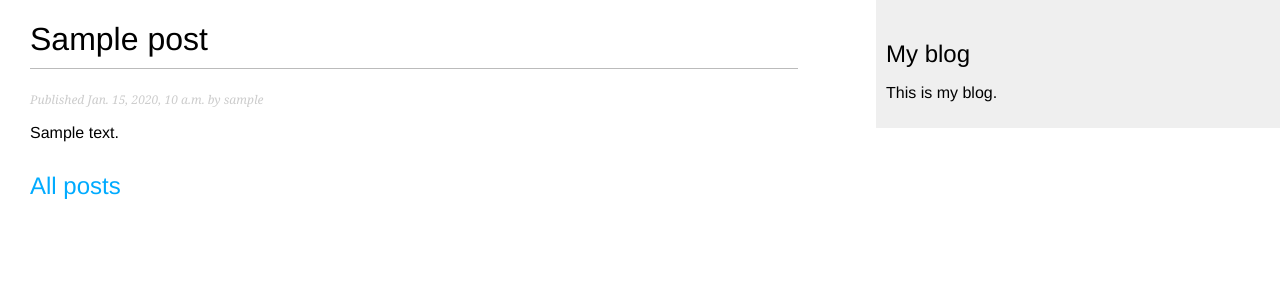
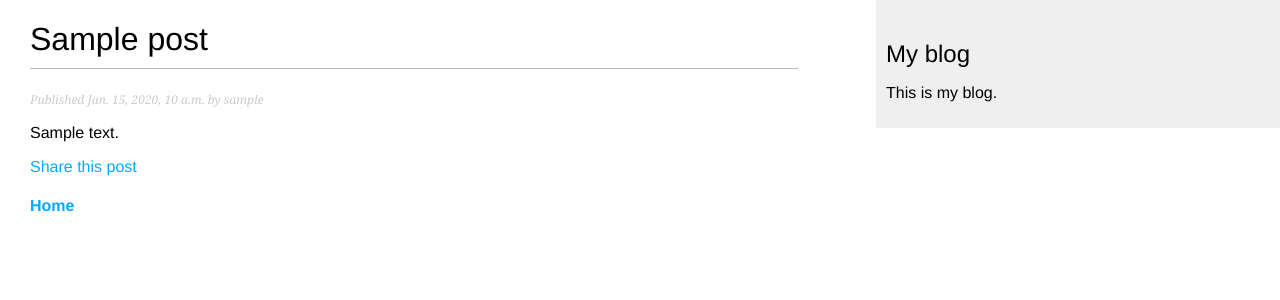
Before and after one commit to mohammed-manahi/blog, a Django app: a page that uses main/templates/main/post_detail.html in a window 1280 px wide. Shown: the top 300 px of the page. Run offline with Django 4.2, Linux system fonts and the light colour scheme; tables that the repository leaves empty hold one stand-in row (values such as "Sample post").

Commit message:
Implement recommending posts by email using google's smtp server

```diff
--- a/main/templates/main/post_detail.html
+++ b/main/templates/main/post_detail.html
@@ -6,10 +6,14 @@
         Published {{ post.publish }} by {{ post.author }}
     </p>
     {{ post.body|linebreaks }}
-
-    <h2>
+    <p>
+        <a href="{% url "main:post_share" post.id %}">
+            Share this post
+        </a>
+    </p>
+    <h4>
         <a href="{% url 'main:post_list' %}">
-            All posts
+            Home
         </a>
-    </h2>
+    </h4>
 {% endblock %}
--- a/main/urls.py
+++ b/main/urls.py
@@ -9,4 +9,6 @@ urlpatterns = [
     path("", views.PostListView.as_view(), name="post_list"),
     # Make urls seo friendly by using date and slug combination in the post detail url
     path("<int:day>/<int:month>/<int:year>/<slug:post>/", views.post_detail, name="post_detail"),
+    # Define post share url
+    path("<int:post_pk>/share/", views.post_share, name="post_share")
 ]
--- a/main/views.py
+++ b/main/views.py
@@ -1,7 +1,14 @@
+import os
+from django.http.response import HttpResponse
 from django.shortcuts import render, get_object_or_404
 from django.core.paginator import Paginator, EmptyPage, PageNotAnInteger
 from django.views.generic import ListView
+from django.core.mail import send_mail, BadHeaderError
 from main.models import Post
+from main.forms import EmailPostForm
+from dotenv import load_dotenv
+
+load_dotenv()
 
 
 # def post_list(request):
@@ -40,3 +47,29 @@ class PostListView(ListView):
     # Use context object name, if not set default is object list
     context_object_name = "post_list"
     template_name = "main/post_list.html"
+
+
+def post_share(request, post_pk):
+    # Create post share view to share recommended posts by email
+    post = get_object_or_404(Post, pk=post_pk, status=Post.Status.PUBLISH)
+    sent = False
+    if request.method == "POST":
+        form = EmailPostForm(request.POST)
+        if form.is_valid():
+            cleaned_data = form.cleaned_data
+            # Build post url using get absolute url in post model
+            post_url = request.build_absolute_uri(post.get_absolute_url())
+            subject = f"{cleaned_data['name']} recommends you read {post.title}"
+            message = f"Check out {post.title} at {post_url}" + " " + \
+                      f"{cleaned_data['name']}\'s comment: {cleaned_data['comment']}"
+            try:
+                send_mail(subject=subject, message=message, from_email=str(os.getenv("FROM_EMAIL")),
+                          recipient_list=[cleaned_data["to"]])
+                sent = True
+            except BadHeaderError:
+                return HttpResponse('Invalid header found.')
+    else:
+        form = EmailPostForm()
+    template = "main/post_share.html"
+    context = {"form": form, "post": post, "sent": sent}
+    return render(request, template, context)
```
Also changed, not shown: blog/settings.py (+7 -0 lines), main/forms.py (added, +9 -0 lines), main/templates/main/post_share.html (added, +20 -0 lines), 2 other files.
